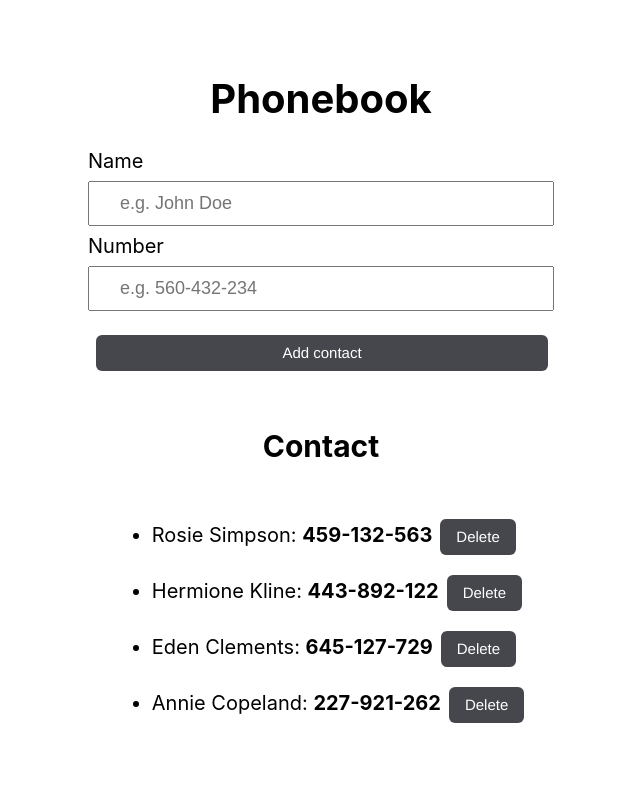
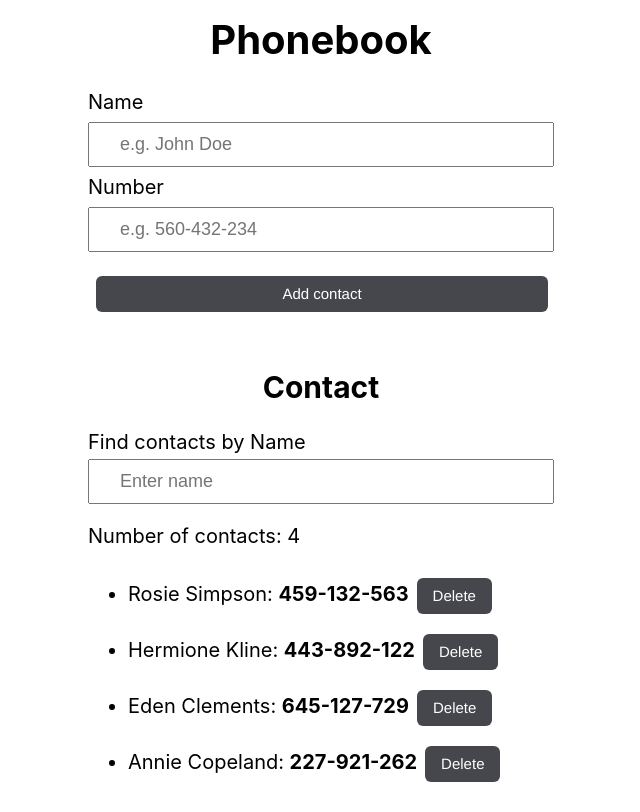
Before and after one commit to BartekJedliczka/goit-react-hw-02-phonebook, a React (Create React App) app: page / in a window 1280 px wide. Shown: the whole page, without its empty margins (319-959 px from the left). Built offline with nearby package versions, Linux system fonts and the light colour scheme.

Commit message:
Update App.jsx

```diff
--- a/src/components/App.jsx
+++ b/src/components/App.jsx
@@ -4,6 +4,7 @@ import { nanoid } from 'nanoid';
 
 import ContactForm from './ContactForm/ContaktForm';
 import ContactList from './ContactList/ContactList';
+import Filter from './Filter/Filter';
 
 class App extends Component {
   state = {
@@ -42,6 +43,10 @@ class App extends Component {
     }));
   };
 
+  changeFilter = e => {
+    this.setState({ filter: e.currentTarget.value });
+  };
+
   filteredContacts = () => {
     const { filter, contacts } = this.state;
     const normalizedCase = filter.toLowerCase();
@@ -58,8 +63,9 @@ class App extends Component {
   };
 
   render() {
+    const { filter } = this.state;
     const filtered = this.filteredContacts();
-
+    let numberOfSearch = filtered.length;
     return (
       <div className={css.app}>
         <h1>Phonebook</h1>
@@ -67,6 +73,11 @@ class App extends Component {
         <h2>Contact</h2>
 
         <div>
+          <Filter
+            value={filter}
+            onChange={this.changeFilter}
+            result={numberOfSearch}
+          />
           <ContactList contacts={filtered} deleteContact={this.deleteContact} />
         </div>
       </div>
```
